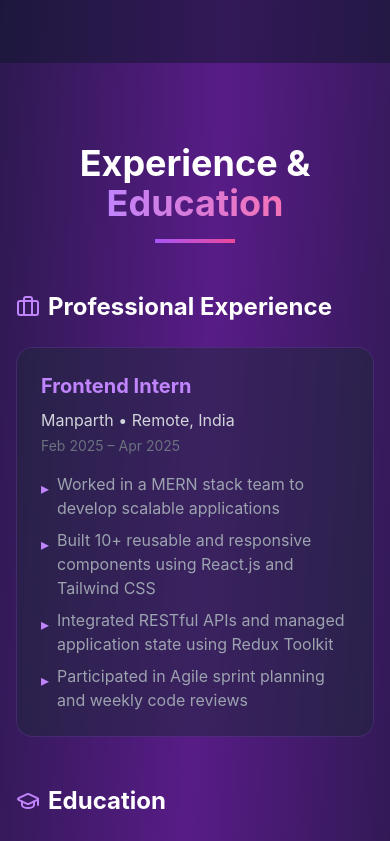
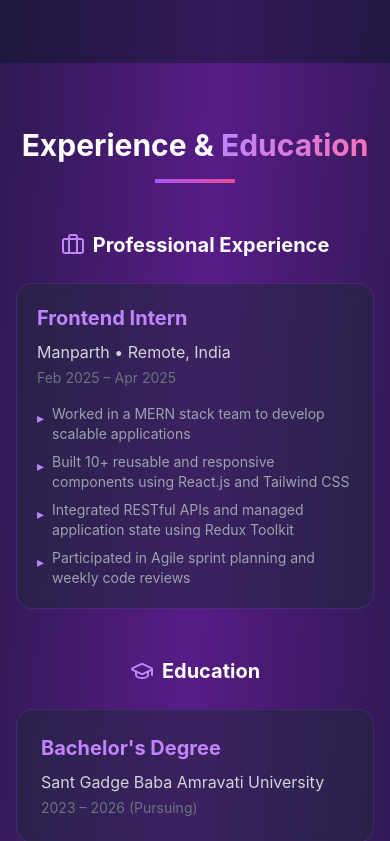
Before and after one commit to maaz81/Maaz-Portfolio, a React (Vite) app: page / in a window 390 px wide. Shown: the part 3106-3947 px from the top of the page. Built offline with nearby package versions, Linux system fonts and the light colour scheme; the HTML template or start-up script is replaced by a standard one.

Commit message:
Mobile responsive

```diff
--- a/src/components/Contact.jsx
+++ b/src/components/Contact.jsx
@@ -40,7 +40,7 @@ export default function Contact() {
   };
 
   return (
-    <section id="contact" className="py-20 px-4">
+    <section id="contact" className="py-16 sm:py-20 px-4">
       <div className="max-w-7xl mx-auto">
         <motion.div
           initial={{ opacity: 0, y: 50 }}
@@ -48,12 +48,12 @@ export default function Contact() {
           transition={{ duration: 0.8 }}
           viewport={{ once: true }}
         >
-          <h2 className="text-4xl md:text-5xl font-bold text-center mb-4">
+          <h2 className="text-3xl sm:text-4xl md:text-5xl font-bold text-center mb-4">
             Get In <span className="bg-gradient-to-r from-purple-400 to-pink-400 bg-clip-text text-transparent">Touch</span>
           </h2>
           <div className="w-20 h-1 bg-gradient-to-r from-purple-500 to-pink-500 mx-auto mb-12"></div>
 
-          <div className="grid md:grid-cols-2 gap-12">
+          <div className="grid grid-cols-1 md:grid-cols-2 gap-12">
             {/* Contact Info */}
             <motion.div
               initial={{ opacity: 0, x: -50 }}
@@ -61,8 +61,9 @@ export default function Contact() {
               transition={{ duration: 0.8 }}
               viewport={{ once: true }}
             >
-              <h3 className="text-3xl font-bold mb-6">Let's work together!</h3>
-              <p className="text-gray-400 text-lg mb-8">
+              <h3 className="text-2xl sm:text-3xl font-bold mb-6">Let's work together!</h3>
+              <p className="text-gray-400 text-base sm:text-lg mb-8">
+
                 I'm always open to discussing new projects, creative ideas, or opportunities to be part of your vision.
               </p>
 
@@ -104,10 +105,9 @@ export default function Contact() {
 
               <div className="mt-8">
                 <h4 className="font-semibold mb-4">Connect with me</h4>
-                <div className="flex gap-4">
-                  <a href="https://github.com/maaz81" target="_blank" rel="noopener noreferrer" className="p-3 bg-slate-800 rounded-lg hover:bg-purple-600 transition-all duration-300">
-                    <Github size={24} />
-                  </a>
+                <div className="flex gap-4 justify-center md:justify-start">                  <a href="https://github.com/maaz81" target="_blank" rel="noopener noreferrer" className="p-3 bg-slate-800 rounded-lg hover:bg-purple-600 transition-all duration-300">
+                  <Github size={24} />
+                </a>
                   <a href="https://www.linkedin.com/in/maaz-ahmad-khan-b052062b6/" target="_blank" rel="noopener noreferrer" className="p-3 bg-slate-800 rounded-lg hover:bg-purple-600 transition-all duration-300">
                     <Linkedin size={24} />
                   </a>
@@ -125,7 +125,8 @@ export default function Contact() {
               transition={{ duration: 0.8 }}
               viewport={{ once: true }}
             >
-              <form onSubmit={handleSubmit} className="bg-slate-800/50 backdrop-blur-sm p-8 rounded-2xl border border-purple-500/20">
+              <form onSubmit={handleSubmit} className="bg-slate-800/50 backdrop-blur-sm p-6 sm:p-8 rounded-2xl border border-purple-500/20"
+              >
                 <div className="mb-6">
                   <label htmlFor="name" className="block text-sm font-semibold mb-2">Your Name</label>
                   <input
@@ -134,7 +135,7 @@ export default function Contact() {
                     value={formData.name}
                     onChange={(e) => setFormData({ ...formData, name: e.target.value })}
                     required
-                    className="w-full px-4 py-3 bg-slate-900/50 border border-slate-700 rounded-lg focus:outline-none focus:border-purple-500 transition-colors"
+                    className="w-full px-4 py-3 text-sm sm:text-base bg-slate-900/50 border border-slate-700 rounded-lg focus:outline-none focus:border-purple-500 transition-colors"
                     placeholder="John Doe"
                   />
                 </div>
@@ -147,7 +148,7 @@ export default function Contact() {
                     value={formData.email}
                     onChange={(e) => setFormData({ ...formData, email: e.target.value })}
                     required
-                    className="w-full px-4 py-3 bg-slate-900/50 border border-slate-700 rounded-lg focus:outline-none focus:border-purple-500 transition-colors"
+                    className="w-full px-4 py-3 text-sm sm:text-base bg-slate-900/50 border border-slate-700 rounded-lg focus:outline-none focus:border-purple-500 transition-colors"
                     placeholder="john@example.com"
                   />
                 </div>
@@ -160,7 +161,7 @@ export default function Contact() {
                     value={formData.subject}
                     onChange={(e) => setFormData({ ...formData, subject: e.target.value })}
                     required
-                    className="w-full px-4 py-3 bg-slate-900/50 border border-slate-700 rounded-lg focus:outline-none focus:border-purple-500 transition-colors"
+                    className="w-full px-4 py-3 text-sm sm:text-base bg-slate-900/50 border border-slate-700 rounded-lg focus:outline-none focus:border-purple-500 transition-colors"
                     placeholder="Project Inquiry"
                   />
                 </div>
@@ -173,7 +174,7 @@ export default function Contact() {
                     onChange={(e) => setFormData({ ...formData, message: e.target.value })}
                     required
                     rows="5"
-                    className="w-full px-4 py-3 bg-slate-900/50 border border-slate-700 rounded-lg focus:outline-none focus:border-purple-500 transition-colors resize-none"
+                    className="w-full px-4 py-3 text-sm sm:text-base bg-slate-900/50 border border-slate-700 rounded-lg focus:outline-none focus:border-purple-500 transition-colors resize-none"
                     placeholder="Tell me about your project..."
                   />
                 </div>
@@ -181,7 +182,7 @@ export default function Contact() {
                 <button
                   type="submit"
                   disabled={status === 'sending'}
-                  className="w-full px-8 py-3 bg-gradient-to-r from-purple-500 to-pink-500 rounded-lg font-semibold hover:shadow-lg hover:shadow-purple-500/50 transition-all duration-300 disabled:opacity-50"
+                  className="w-full px-6 sm:px-8 py-3 bg-gradient-to-r from-purple-500 to-pink-500 rounded-lg font-semibold hover:shadow-lg hover:shadow-purple-500/50 transition-all duration-300 disabled:opacity-50"
                 >
                   {status === 'sending' ? 'Sending...' : 'Send Message'}
                 </button>
--- a/src/components/Experience.jsx
+++ b/src/components/Experience.jsx
@@ -33,7 +33,7 @@ export default function Experience() {
   ];
 
   return (
-    <section id="experience" className="py-20 px-4">
+    <section id="experience" className="py-16 sm:py-20 px-4">
       <div className="max-w-7xl mx-auto">
         <motion.div
           initial={{ opacity: 0, y: 50 }}
@@ -41,12 +41,12 @@ export default function Experience() {
           transition={{ duration: 0.8 }}
           viewport={{ once: true }}
         >
-          <h2 className="text-4xl md:text-5xl font-bold text-center mb-4">
+          <h2 className="text-3xl sm:text-4xl md:text-5xl font-bold text-center mb-4">
             Experience & <span className="bg-gradient-to-r from-purple-400 to-pink-400 bg-clip-text text-transparent">Education</span>
           </h2>
           <div className="w-20 h-1 bg-gradient-to-r from-purple-500 to-pink-500 mx-auto mb-12"></div>
 
-          <div className="grid md:grid-cols-2 gap-8">
+          <div className="grid grid-cols-1 md:grid-cols-2 gap-8">
             {/* Experience Section */}
             <motion.div
               initial={{ opacity: 0, x: -50 }}
@@ -54,21 +54,20 @@ export default function Experience() {
               transition={{ duration: 0.8 }}
               viewport={{ once: true }}
             >
-              <h3 className="text-2xl font-bold mb-6 flex items-center gap-2">
-                <Briefcase className="text-purple-400" />
+              <h3 className="text-xl sm:text-2xl font-bold mb-6 flex items-center gap-2 justify-center md:justify-start">                <Briefcase className="text-purple-400" />
                 Professional Experience
               </h3>
               {experiences.map((exp, index) => (
                 <div
                   key={index}
-                  className="bg-slate-800/50 backdrop-blur-sm p-6 rounded-2xl border border-purple-500/20 mb-4"
+                  className="bg-slate-800/50 backdrop-blur-sm p-5 sm:p-6 rounded-2xl border border-purple-500/20 mb-4"
                 >
                   <h4 className="text-xl font-bold text-purple-400 mb-2">{exp.role}</h4>
                   <p className="text-gray-300 mb-1">{exp.company} • {exp.location}</p>
                   <p className="text-sm text-gray-500 mb-4">{exp.period}</p>
                   <ul className="space-y-2">
                     {exp.highlights.map((highlight, idx) => (
-                      <li key={idx} className="text-gray-400 flex items-start gap-2">
+                      <li key={idx} className="text-gray-400 text-sm sm:text-base flex items-start gap-2">
                         <span className="text-purple-400 mt-1">▸</span>
                         <span>{highlight}</span>
                       </li>
@@ -85,8 +84,7 @@ export default function Experience() {
               transition={{ duration: 0.8 }}
               viewport={{ once: true }}
             >
-              <h3 className="text-2xl font-bold mb-6 flex items-center gap-2">
-                <GraduationCap className="text-purple-400" />
+              <h3 className="text-xl sm:text-2xl font-bold mb-6 flex items-center gap-2 justify-center md:justify-start">                <GraduationCap className="text-purple-400" />
                 Education
               </h3>
               {education.map((edu, index) => (
--- a/src/components/Projects.jsx
+++ b/src/components/Projects.jsx
@@ -58,7 +58,7 @@ export default function Projects() {
                 {/* Project Image */}
                 <motion.div
                   whileHover={{ scale: 1.05 }}
-                  className={`${index % 2 === 1 ? 'md:order-2' : ''}`}
+                  className={`order-first md:${index % 2 === 1 ? 'order-2' : 'order-1'}`}
                 >
                   <div className="relative group">
                     <div className="absolute inset-0 bg-gradient-to-r from-purple-500 to-pink-500 rounded-2xl blur-xl opacity-30 group-hover:opacity-50 transition-opacity"></div>
@@ -74,11 +74,11 @@ export default function Projects() {
                 </motion.div>
 
                 {/* Project Details */}
-                <div className={`${index % 2 === 1 ? 'md:order-1' : ''}`}>
+                <div className={`order-last md:${index % 2 === 1 ? 'order-1' : 'order-2'}`}>
                   <h3 className="text-2xl sm:text-3xl font-bold mb-4 text-purple-400">
-{project.title}</h3>
+                    {project.title}</h3>
                   <p className="text-gray-400 text-base sm:text-lg mb-6">
-{project.description}</p>
+                    {project.description}</p>
                   <div className="flex flex-wrap gap-2 mb-6">
                     {project.tech.map((tech, idx) => (
                       <span
```
